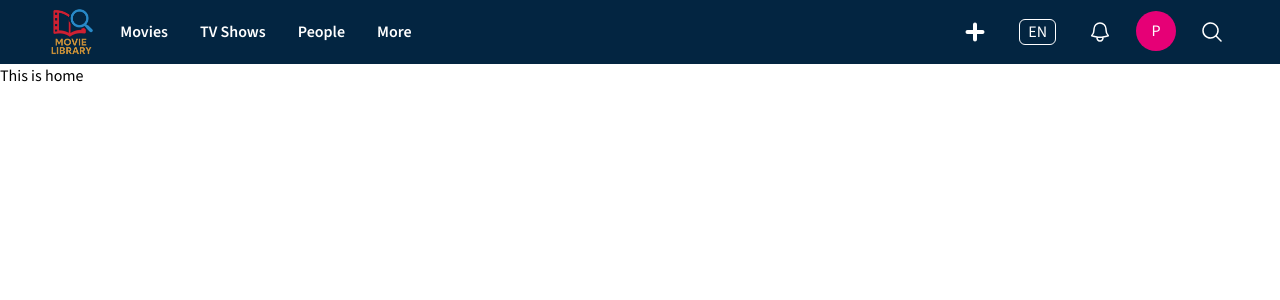
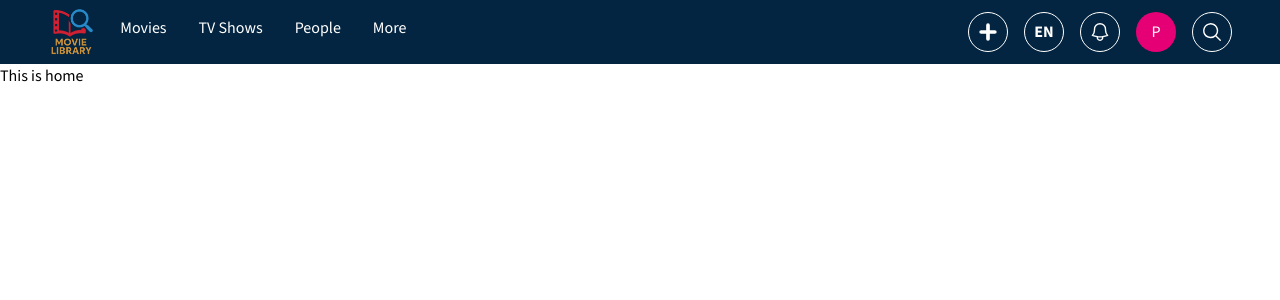
Before and after one commit to JeferParra/movie-library, a React (Vite) app: page / in a window 1280 px wide. Shown: the top 300 px of the page. Built offline with nearby package versions, Linux system fonts and the light colour scheme.

Commit message:
Styling navigation bar tabs and setting drop-downs menus in NavBar.jsx

```diff
--- a/package.json
+++ b/package.json
@@ -21,6 +21,7 @@
     "preview": "vite preview"
   },
   "dependencies": {
+    "@headlessui/react": "^2.2.7",
     "@tailwindcss/vite": "^4.1.11",
     "react": "^19.1.1",
     "react-dom": "^19.1.1",
--- a/src/components/NavBar.jsx
+++ b/src/components/NavBar.jsx
@@ -1,14 +1,21 @@
+import { useState } from "react";
 import logo from "../images/movie-library-colorfull-background-transparent.PNG";
+import { Menu, MenuButton, MenuItem, MenuItems } from "@headlessui/react";
 
 function NavBar() {
   const styles = {
     backgroundColor: "rgba(3, 37, 65, 1)",
   };
 
+  const [isPlusHover, setPlusIsHover] = useState(false);
+  const [isLanguageHover, setIsLanguageHover] = useState(false);
+  const [isBellHover, setIsBellHover] = useState(false);
+  const [isSearchHover, setIsSearchHover] = useState(false);
+
   return (
     <div className="text-white h-16 flex items-center" style={styles}>
       <div className="content px-10 w-full flex justify-between">
-        <div className="sub-media flex flex-row">
+        <div className="sub-media flex flex-row list-none font-medium">
           <a href="/" aria-label="Home">
             <img
               src={logo}
@@ -17,23 +24,85 @@ function NavBar() {
               className="h-16 w-auto"
             />
           </a>
-          <ul className="flex flex-row items-center font-semibold">
-            <li className="p-2 m-2 cursor-pointer">Movies</li>
-            <li className="p-2 m-2 cursor-pointer">TV Shows</li>
-            <li className="p-2 m-2 cursor-pointer">People</li>
-            <li className="p-2 m-2 cursor-pointer">More</li>
-          </ul>
+          <li className="p-2 m-2 group cursor-pointer">
+            <span>Movies</span>
+            <ul className="absolute hidden group-hover:block mt-2 w-38 rounded-xl border border-black/5 bg-gray-200 p-1 text-sm text-black shadow-lg">
+              <li className="px-3 py-1.5 hover:bg-blue-100">
+                <a href="/popular">Popular</a>
+              </li>
+              <li className="px-3 py-1.5 hover:bg-blue-100">
+                <a href="/now-playing">Now Playing</a>
+              </li>
+              <li className="px-3 py-1.5 hover:bg-blue-100">
+                <a href="/upcoming">Upcoming</a>
+              </li>
+              <li className="px-3 py-1.5 hover:bg-blue-100">
+                <a href="/top-rated">Top Rated</a>
+              </li>
+            </ul>
+          </li>
+          <li className="p-2 m-2 group relative cursor-pointer">
+            <span>TV Shows</span>
+            <ul className="absolute hidden group-hover:block mt-2 w-38 rounded-xl border border-black/5 bg-gray-200 p-1 text-sm text-black shadow-lg">
+              <li className="px-3 py-1.5 hover:bg-blue-100">
+                <a href="/tv-popular">Popular</a>
+              </li>
+              <li className="px-3 py-1.5 hover:bg-blue-100">
+                <a href="/airing-today">Airing Today</a>
+              </li>
+              <li className="px-3 py-1.5 hover:bg-blue-100">
+                <a href="/on-tv">On Tv</a>
+              </li>
+              <li className="px-3 py-1.5 hover:bg-blue-100">
+                <a href="/tv-top-rated">Top Rated</a>
+              </li>
+            </ul>
+          </li>
+          <li className="p-2 m-2 group relative cursor-pointer">
+            <span>People</span>
+            <ul className="absolute hidden group-hover:block mt-2 w-38 rounded-xl border border-black/5 bg-gray-200 p-1 text-sm text-black shadow-lg">
+              <li className="px-3 py-1.5 hover:bg-blue-100">
+                <a href="/popular-people">Popular People</a>
+              </li>
+            </ul>
+          </li>
+          <li className="p-2 m-2 group relative cursor-pointer">
+            <span>More</span>
+            <ul className="absolute hidden group-hover:block mt-2 w-38 rounded-xl border border-black/5 bg-gray-200 p-1 text-sm text-black shadow-lg">
+              <li className="px-3 py-1.5 hover:bg-blue-100">
+                <a href="/discussions">Discussions</a>
+              </li>
+              <li className="px-3 py-1.5 hover:bg-blue-100">
+                <a href="/leaderboard">Leaderboard</a>
+              </li>
+              <li className="px-3 py-1.5 hover:bg-blue-100">
+                <a href="/support">Support</a>
+              </li>
+              <li className="px-3 py-1.5 hover:bg-blue-100">
+                <a href="/API-documentation">API Documentation</a>
+              </li>
+              <li className="px-3 py-1.5 hover:bg-blue-100">
+                <a href="/API-business">API for Business</a>
+              </li>
+            </ul>
+          </li>
         </div>
         <div className="nav_wrapper flex flex-row items-center">
           <ul className="flex flex-row">
             {/*plus*/}
-            <li className="flex items-center p-2 m-2 cursor-pointer">
+            <li
+              className={`flex items-center p-2 m-2 rounded-full w-10 h-10 cursor-pointer border-1 border-solid rounded-full w-10 h-10 transition duration-300 ease-in-out ${
+                isPlusHover && "bg-white"
+              }`}
+              onMouseEnter={() => setPlusIsHover(true)}
+              onMouseLeave={() => setPlusIsHover(false)}
+            >
               <svg
                 xmlns="http://www.w3.org/2000/svg"
                 fill="none"
                 viewBox="0 0 24 24"
                 strokeWidth={4}
-                stroke="currentColor"
+                stroke={isPlusHover ? "rgba(3, 37, 65, 1)" : "currentColor"}
                 className="size-6"
               >
                 <path
@@ -44,19 +113,29 @@ function NavBar() {
               </svg>
             </li>
             {/*languege*/}
-            <li className="flex items-center p-2 m-2">
-              <span className="cursor-pointer border-1 border-solid px-2 rounded-md">
-                EN
-              </span>
+            <li
+              className={`flex justify-center items-center p-2 m-2 border-1 border-solid rounded-full w-10 h-10 px-2 font-bold transition duration-300 ease-in-out ${
+                isLanguageHover && "bg-white"
+              } ${isLanguageHover && "text-slate-900"}`}
+              onMouseEnter={() => setIsLanguageHover(true)}
+              onMouseLeave={() => setIsLanguageHover(false)}
+            >
+              <span className="cursor-pointer">EN</span>
             </li>
             {/*bell*/}
-            <li className="flex items-center p-2 m-2 cursor-pointer">
+            <li
+              className={`flex items-center p-2 m-2 cursor-pointer border-1 border-solid rounded-full w-10 h-10 transition duration-300 ease-in-out ${
+                isBellHover && "bg-white"
+              }`}
+              onMouseEnter={() => setIsBellHover(true)}
+              onMouseLeave={() => setIsBellHover(false)}
+            >
               <svg
                 xmlns="http://www.w3.org/2000/svg"
                 fill="none"
                 viewBox="0 0 24 24"
                 strokeWidth={1.5}
-                stroke="currentColor"
+                stroke={isBellHover ? "rgba(3, 37, 65, 1)" : "currentColor"}
                 className="size-6"
               >
                 <path
@@ -71,11 +150,17 @@ function NavBar() {
               <span className="cursor-pointer">P</span>
             </li>
             {/*search*/}
-            <li className="flex items-center p-2 m-2 cursor-pointer">
+            <li
+              className={`flex items-center p-2 m-2 cursor-pointer border-1 border-solid rounded-full w-10 h-10 transition duration-300 ease-in-out ${
+                isSearchHover && "bg-white"
+              }`}
+              onMouseEnter={() => setIsSearchHover(true)}
+              onMouseLeave={() => setIsSearchHover(false)}
+            >
               <svg
                 xmlns="http://www.w3.org/2000/svg"
                 viewBox="0 0 24 24"
-                fill="currentColor"
+                fill={isSearchHover ? "rgba(3, 37, 65, 1)" : "currentColor"}
                 className="size-6"
               >
                 <path
```
Also changed, not shown: 1 other file (tests, documents, lock files or other folders).
